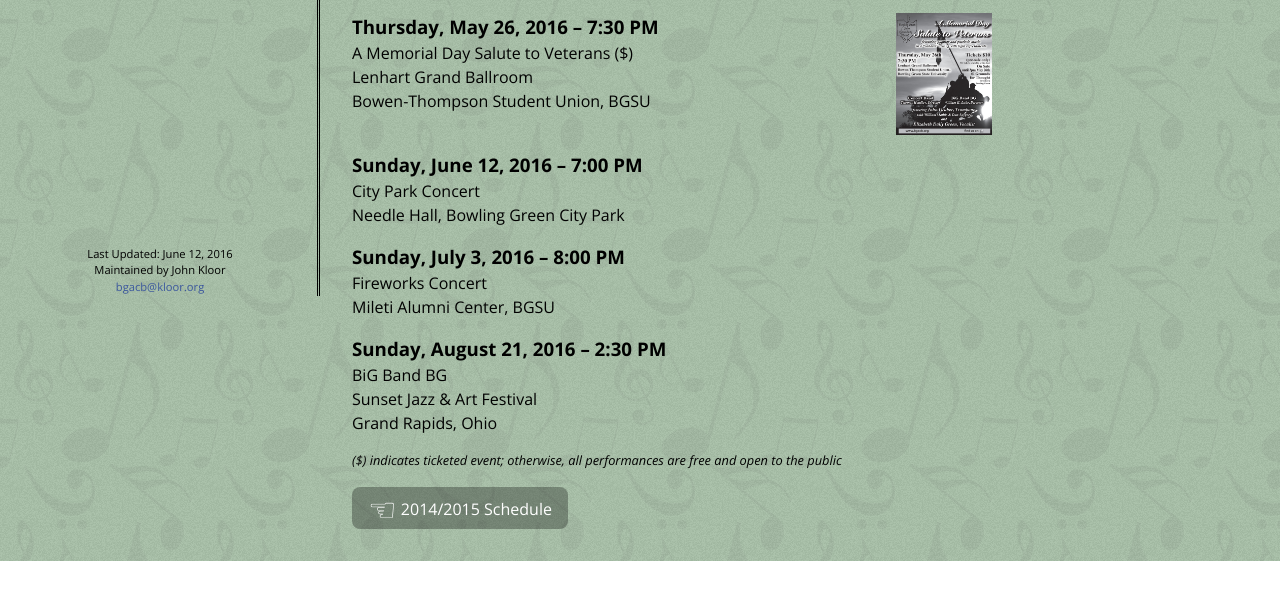
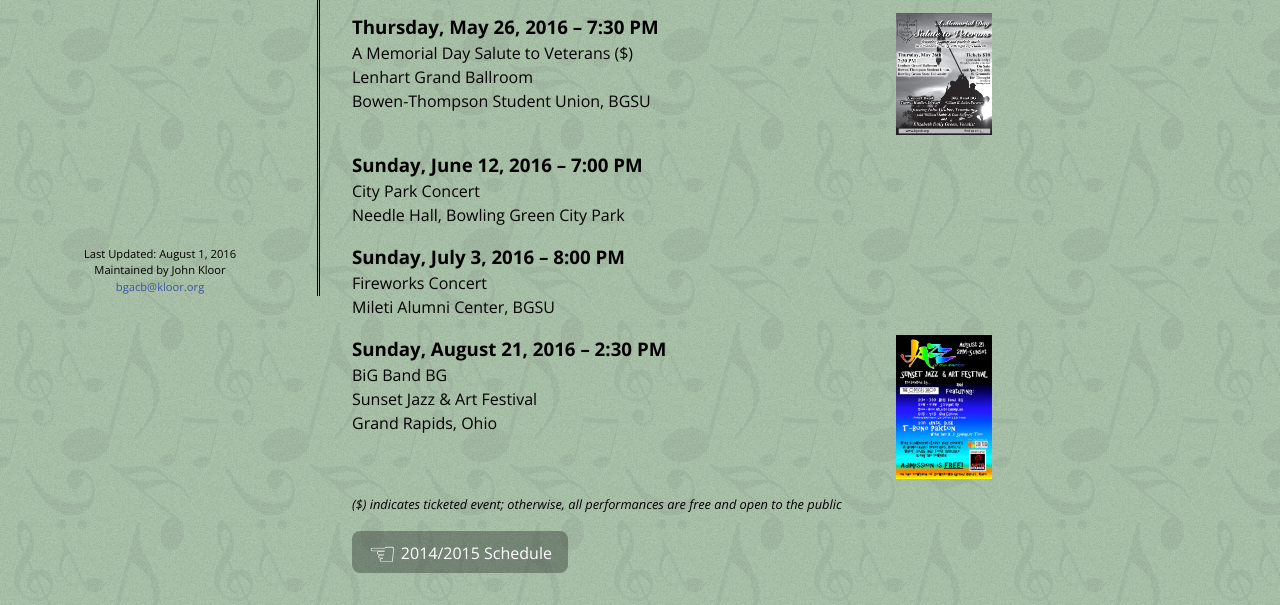
Before and after one commit to bgacb/bgacb.github.io, a plain HTML site: page schedule.html in a window 1280 px wide. Shown: the part 472-1077 px from the top of the page. Before the commit the page ends 1033 px from the top, so only its background shows below. Drawn offline with nearby package versions, Linux system fonts and the light colour scheme.

Commit message:
Add flyer for Sunset Jazz & Art Festival.

```diff
--- a/schedule.html
+++ b/schedule.html
@@ -70,6 +70,7 @@
             </div>
 
             <div class="event">
+                <a href="flyer-2016-08-21.jpg" class="flyer"><img src="flyer-2016-08-21.jpg"></a>
                 <h3><time datetime="2016-08-21T14:30"><span class="first">Sunday, August 21, 2016</span> 2:30&nbsp;PM</time></h3>
                 <p class="desc">BiG Band BG<br>Sunset Jazz &amp; Art Festival<br>Grand Rapids, Ohio</p>
             </div>
@@ -79,7 +80,7 @@
             <p><a href="schedule-2014-2015.html" class="button"><span class="index">&#x261C;</span> 2014/2015 Schedule</a></p>
         </main>
         <footer>
-            Last Updated: June 12, 2016<br>
+            Last Updated: August 1, 2016<br>
             Maintained by John Kloor<br>
             <a href="mailto:bgacb@kloor.org">bgacb@kloor.org</a>
         </footer>
```
Also changed, not shown: flyer-2016-08-21.jpg (added).
